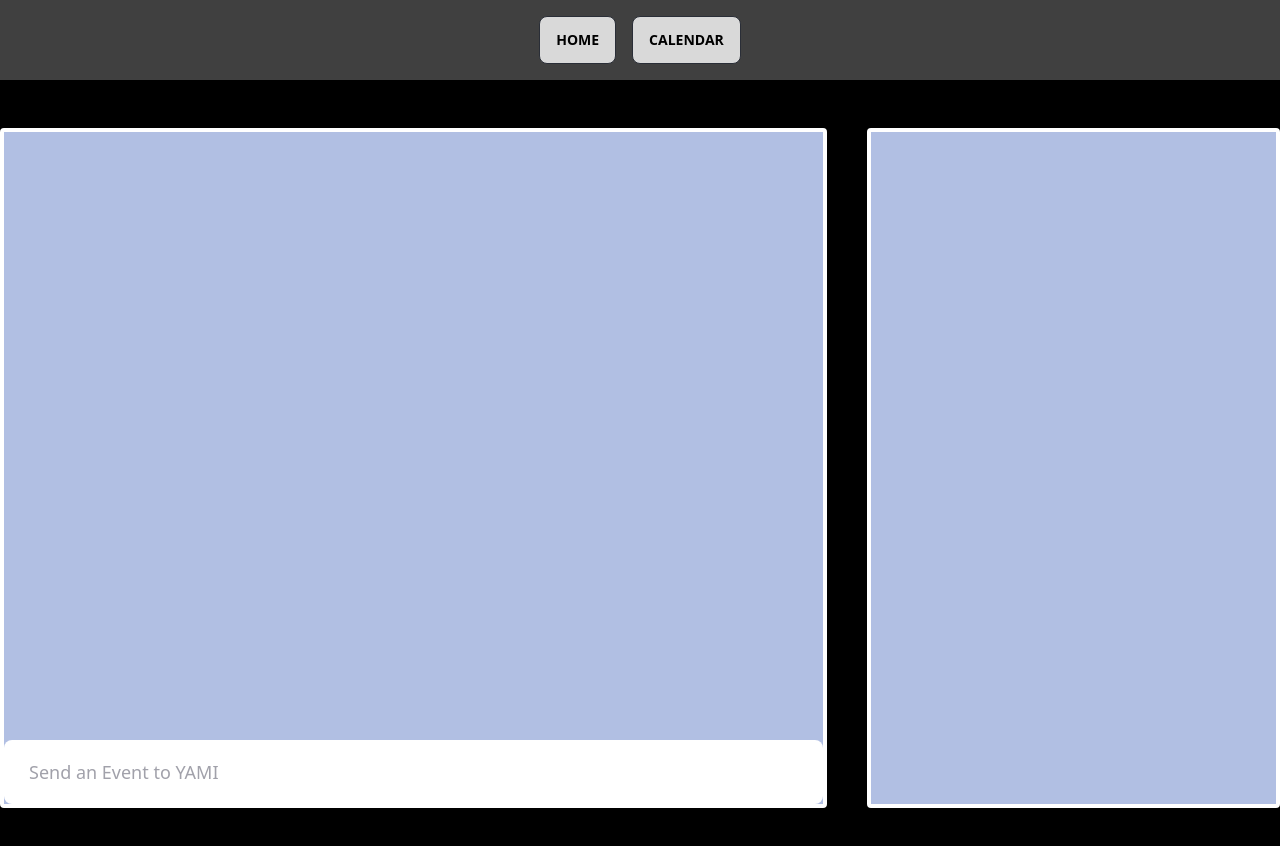
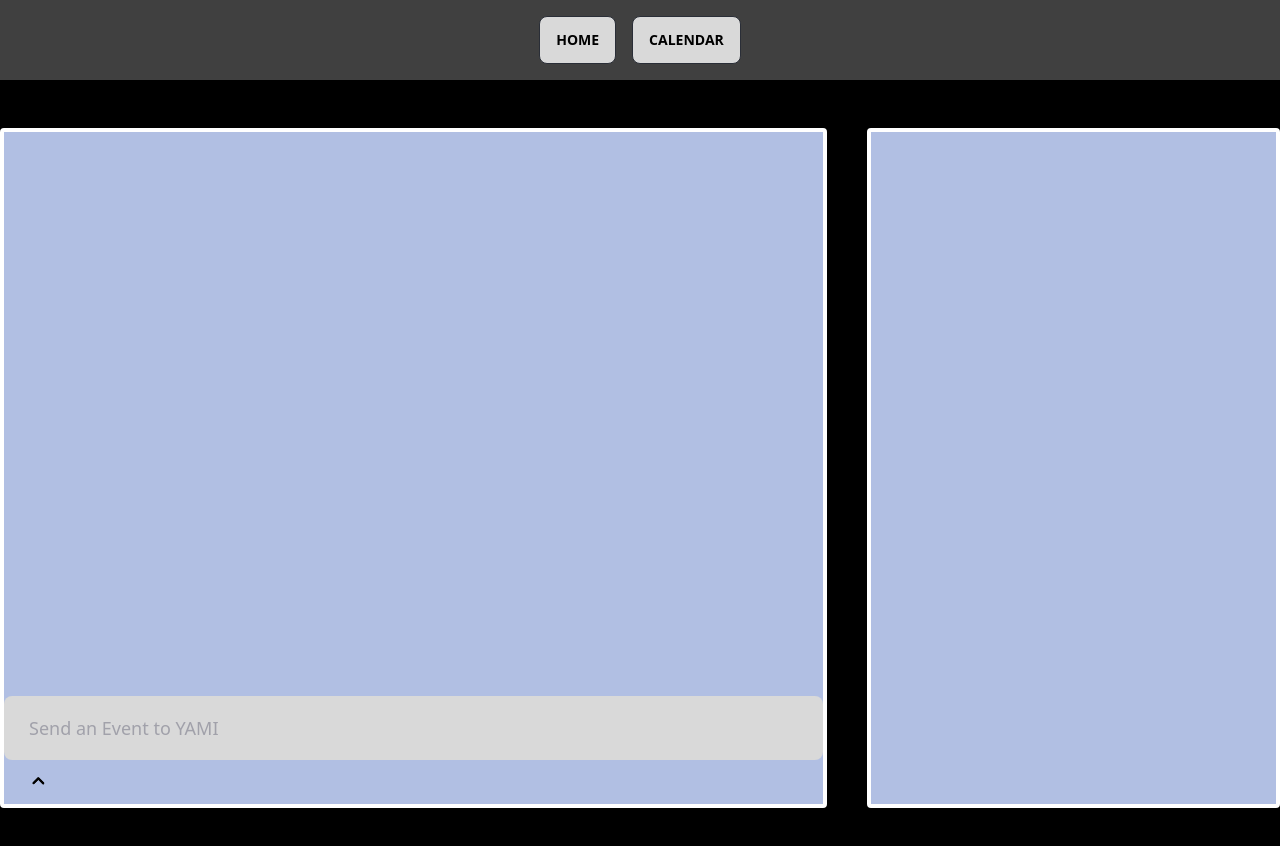
Before and after one commit to Dat-tech30/Yami-AI-Timeline-Scheduler, a plain HTML site: page index.html in a window 1280 px wide. Drawn offline with nearby package versions, Linux system fonts and the light colour scheme.

Commit message:
added chevron up img and currently working on fixing button placement/adding button

```diff
--- a/index.html
+++ b/index.html
@@ -32,8 +32,14 @@
             style=" display: flex; flex-direction: column; background-color: #B1BFE3; height: 680px;">
             <div style="flex: 1; overflow-y: auto;">
             </div>
-            <input type="text" placeholder="Send an Event to YAMI" class="input input-lg w-full" />
-            <!-- <div id="chatbot">
+            <!-- Text Chat and Buttons to hit send to YAMI -->
+            <input type="text" placeholder="Send an Event to YAMI" class="input input-lg w-full m-0 placeholder black"
+                style="background-color: #D9D9D9;" />
+            <button type="submit" class="w-11 h-11 ml-3">
+                <img src="images\chevron_up.png"
+            </button>
+
+                <!-- <div id="chatbot">
                  Chatbot content will go here
             </div> -->
         </div>
```
Also changed, not shown: images/chevron_up.png (added).
